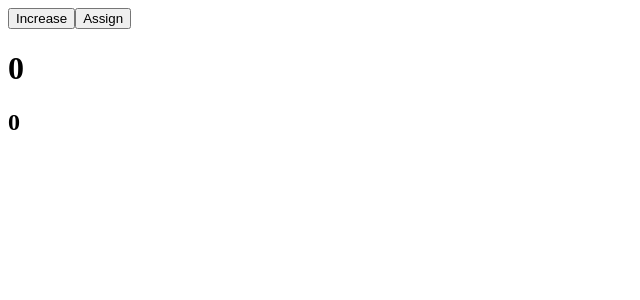
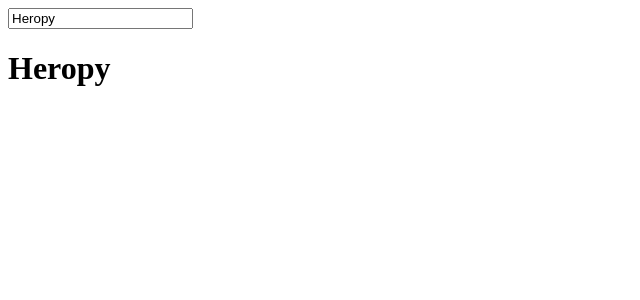
Before and after one commit to hyeonjinan096/FE-devcourse_vue, a Vue app: page / in a window 1280 px wide. Shown: the top 300 px of the page, without its empty margins (0-640 px from the left). Built offline with nearby package versions, Linux system fonts and the light colour scheme.

Commit message:
ref_vs_reactive

```diff
--- a/src/components/CompositionAPI.vue
+++ b/src/components/CompositionAPI.vue
@@ -1,32 +1,24 @@
 <script setup lang="ts">
-import { ref, computed, watch } from 'vue';
-
-const number = ref(0);
-
-const double = computed({
-  get() {
-    return number.value * 2;
-  },
-  set(newVal: number) {
-    number.value = newVal / 2;
-  },
+import { ref, reactive, watch } from 'vue';
+//반응형 데이터 만들기 2두가지 방법 : ref, reactive
+// reactive는 배열, 객체와 같은 참조형 데이터만 가능하다.
+// const userName = ref('Heropy');
+const user = reactive({
+  name: 'Heropy',
+  age: 85,
 });
 
-watch(number, (newVal, oldVal) => {
-  console.log('number: ', newVal, oldVal)
-})
+watch(
+  user,
+  (newVal) => {
+    console.log(newVal);
+  },
+);
 
-const increase = () => {
-  number.value += 1;
-};
-const assign = () => {
-  double.value = 8
-}
+console.log(user.name, user.age);
 </script>
 
 <template>
-  <button @click="increase">Increase</button>
-  <button @click="assign">Assign</button>
-  <h1>{{ number }}</h1>
-  <h2>{{ double }}</h2>
+  <input v-model="user.name" />
+  <h1>{{ user.name }}</h1>
 </template>
```
